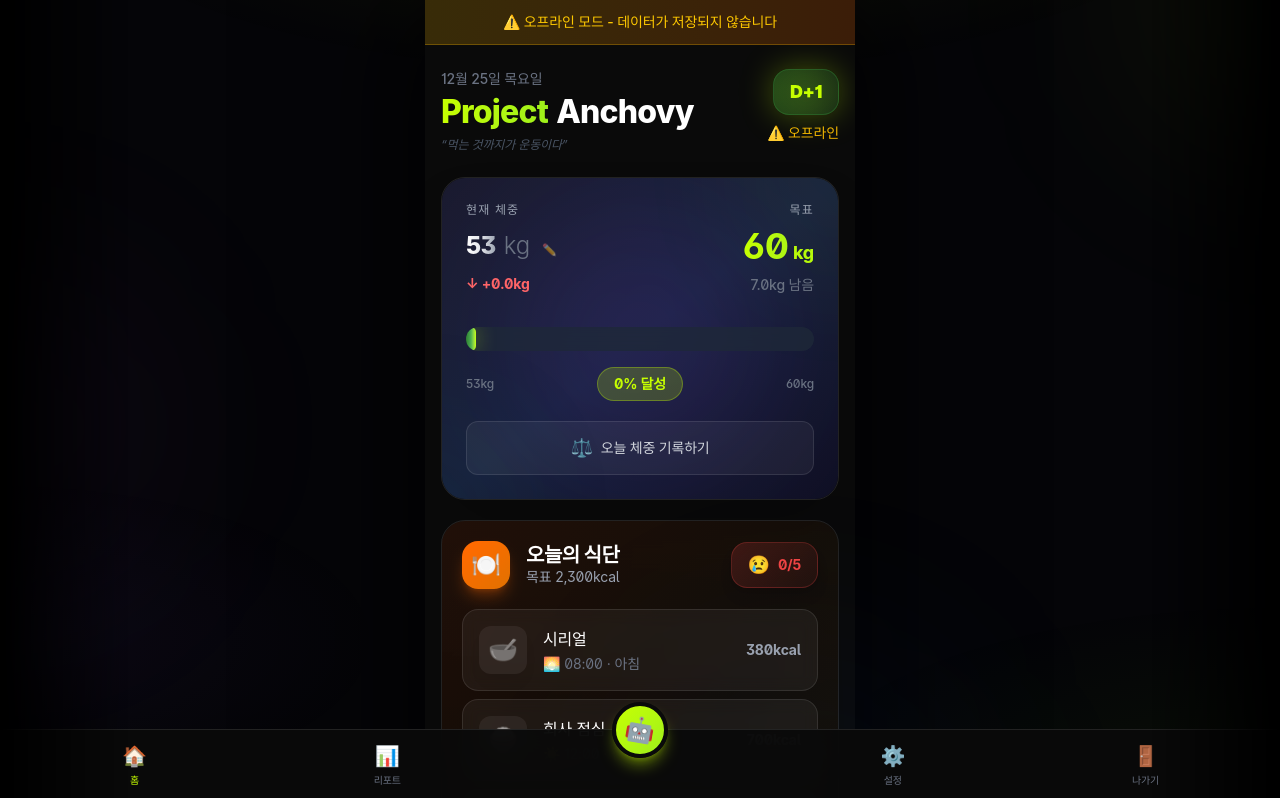
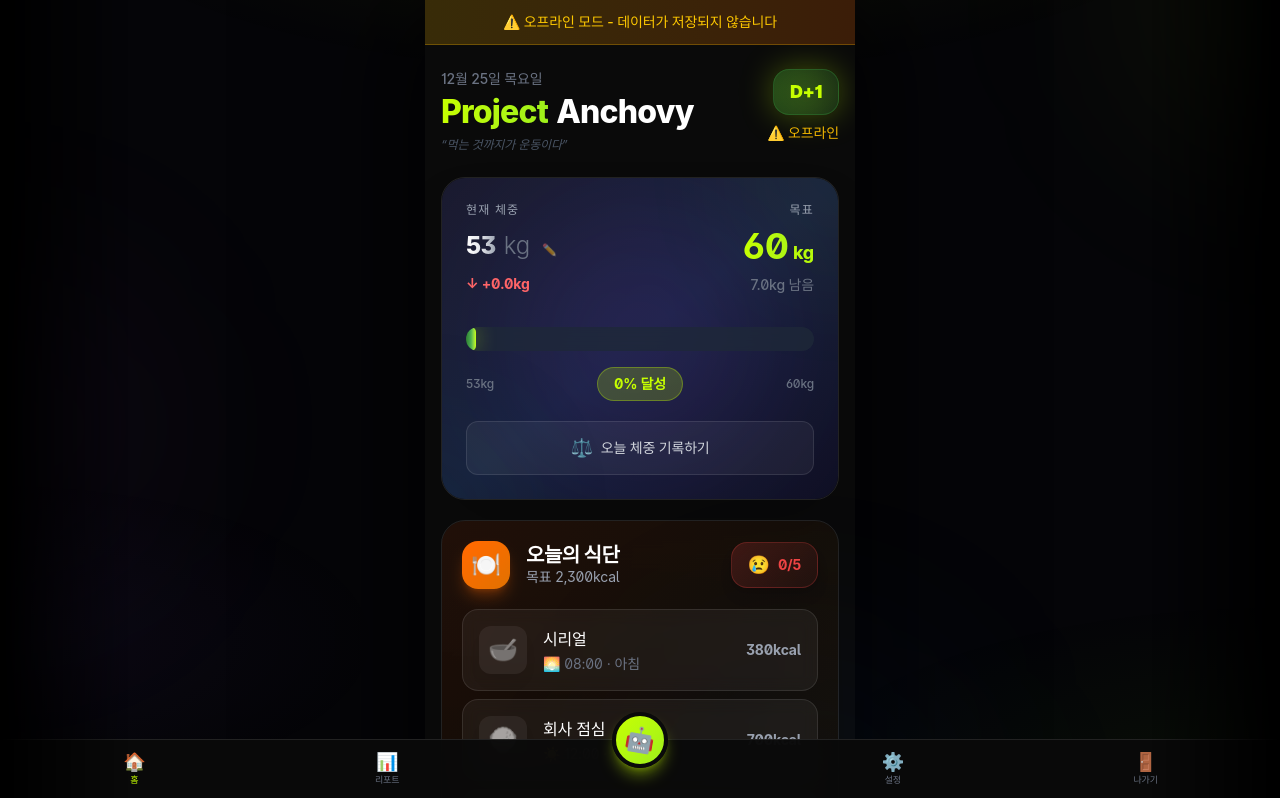
Before and after one commit to ParkChanH/project-anchovy, a Next.js app: page / in a window 1280 px wide. Shown: the top 798 px of the page. Built offline with nearby package versions, Linux system fonts and the light colour scheme; no server answers; a web font is replaced by a local one.

Commit message:
fix: 네비게이션 버튼 텍스트 오버플로우 방지

```diff
--- a/src/app/page.tsx
+++ b/src/app/page.tsx
@@ -295,7 +295,7 @@ function BottomNav({ onAIClick }: { onAIClick: () => void }) {
               onClick={item.onClick}
               whileTap={{ scale: 0.9 }}
               className={`
-                flex flex-col items-center justify-center gap-0.5 py-2 rounded-xl transition-all min-h-[52px]
+                flex flex-col items-center justify-center gap-0.5 py-2 rounded-xl transition-all min-h-[52px] overflow-hidden
                 ${item.active
                   ? 'text-[#C6FF00]'
                   : item.danger
@@ -304,8 +304,8 @@ function BottomNav({ onAIClick }: { onAIClick: () => void }) {
                 }
               `}
             >
-              <span className="text-xl">{item.icon}</span>
-              <span className="text-[10px] font-medium">{item.label}</span>
+              <span className="text-lg leading-none">{item.icon}</span>
+              <span className="text-[9px] font-medium whitespace-nowrap truncate max-w-full px-1">{item.label}</span>
             </motion.button>
           )
         ))}
```
